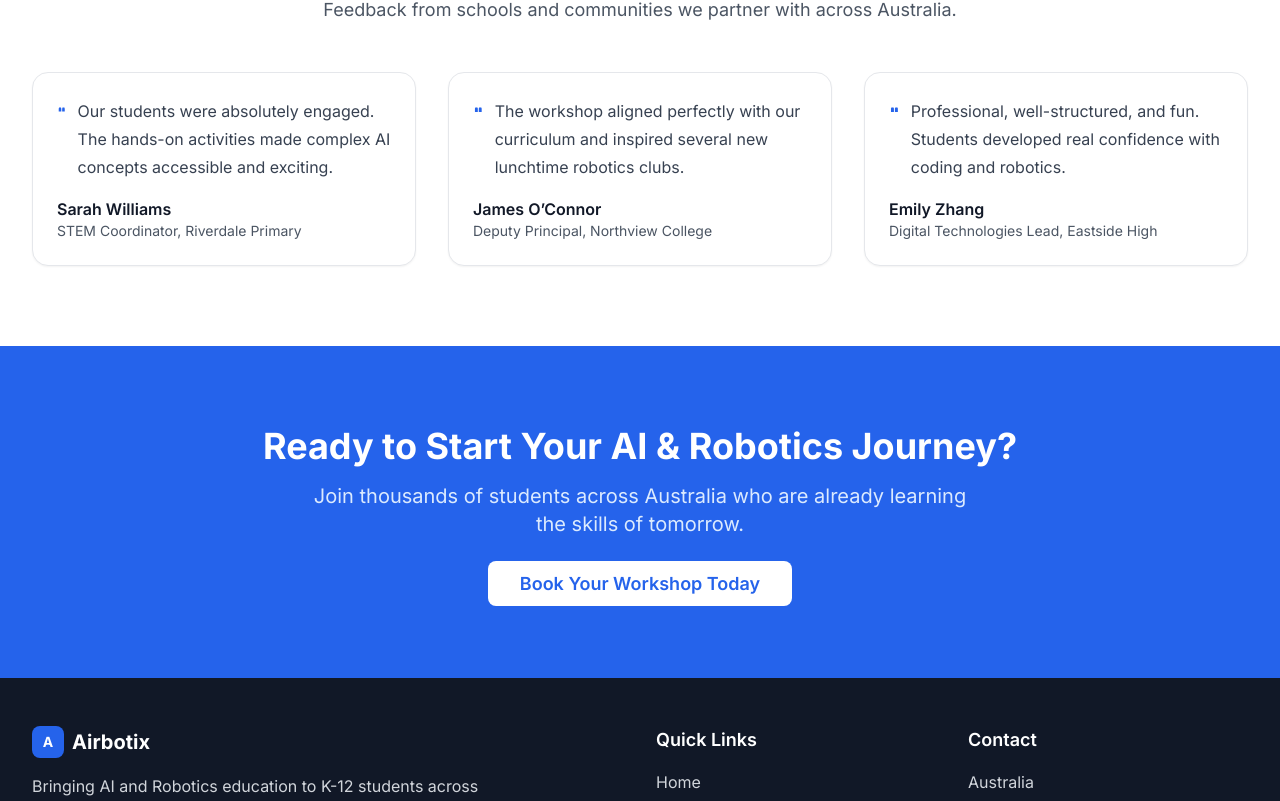
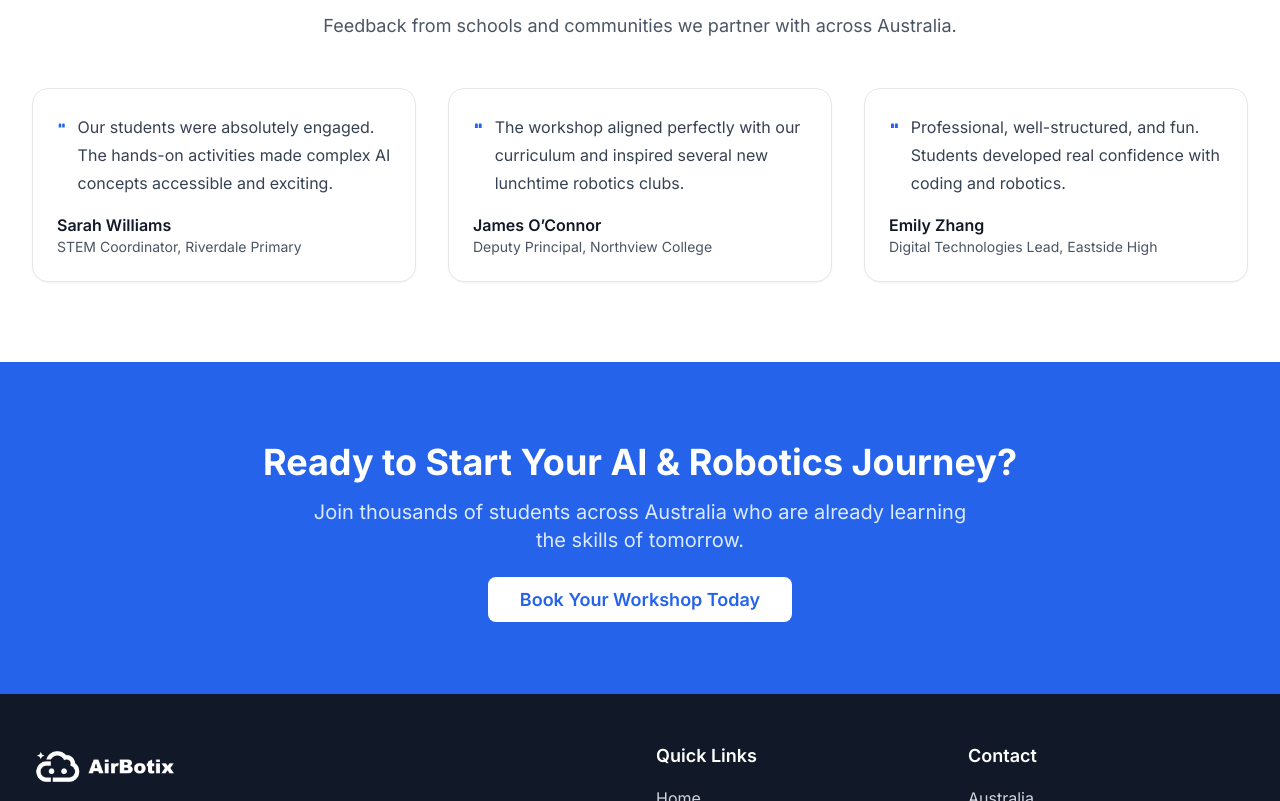
Before and after one commit to Airbotix-AI/airbotix, a React (Vite) app: page /#/ in a window 1280 px wide. Shown: the part 1999-2800 px from the top of the page. Built offline with nearby package versions, Linux system fonts and the light colour scheme.

Commit message:
Logo resource constant manage and replace the temporary logo in header and footer section

```diff
--- a/src/components/Footer.tsx
+++ b/src/components/Footer.tsx
@@ -1,17 +1,19 @@
 import { Link } from 'react-router-dom'
+import { LOGO_PATHS, ALT_TEXTS, LOGO_SIZES } from '../constants/assets'
 
 const Footer = () => {
   return (
     <footer className="bg-gray-900 text-white">
       <div className="max-w-7xl mx-auto px-4 sm:px-6 lg:px-8 py-12">
-        <div className="grid grid-cols-1 md:grid-cols-4 gap-8">
+        <div className="grid grid-cols-1 md:grid-cols-4 gap-8 items-start">
           {/* Company Info */}
           <div className="col-span-1 md:col-span-2">
-            <div className="flex items-center space-x-2 mb-4">
-              <div className="w-8 h-8 bg-primary-600 rounded-lg flex items-center justify-center">
-                <span className="text-white font-bold text-sm">A</span>
-              </div>
-              <span className="text-xl font-bold">Airbotix</span>
+            <div className={`logo-crop-container-footer ${LOGO_SIZES.FOOTER.MAX_WIDTH} mb-0`}>
+              <img
+                src={LOGO_PATHS.WHITE_HORIZONTAL}
+                alt={ALT_TEXTS.LOGO_MAIN}
+                className={`${LOGO_SIZES.FOOTER.HEIGHT} ${LOGO_SIZES.FOOTER.WIDTH} logo-crop-footer`}
+              />
             </div>
             <p className="text-gray-300 mb-4 max-w-md">
               Bringing AI and Robotics education to K-12 students across Australia.
--- a/src/components/Header.tsx
+++ b/src/components/Header.tsx
@@ -1,5 +1,6 @@
 import { useState } from 'react'
 import { Link } from 'react-router-dom'
+import { LOGO_PATHS, ALT_TEXTS, LOGO_SIZES } from '../constants/assets'
 
 const Header = () => {
   const [isMenuOpen, setIsMenuOpen] = useState(false)
@@ -11,14 +12,15 @@ const Header = () => {
   return (
     <header className="bg-white shadow-sm border-b border-gray-200">
       <div className="max-w-7xl mx-auto px-4 sm:px-6 lg:px-8">
-        <div className="flex justify-between items-center h-16">
+        <div className="flex justify-between items-center h-20">
           {/* Logo */}
           <div className="flex-shrink-0">
-            <Link to="/" className="flex items-center space-x-2">
-              <div className="w-8 h-8 bg-primary-600 rounded-lg flex items-center justify-center">
-                <span className="text-white font-bold text-sm">A</span>
-              </div>
-              <span className="text-xl font-bold text-gray-900">Airbotix</span>
+            <Link to="/" className="flex items-center">
+              <img
+                src={LOGO_PATHS.BLACK_HORIZONTAL}
+                alt={ALT_TEXTS.LOGO_MAIN}
+                className={`${LOGO_SIZES.HEADER.HEIGHT} ${LOGO_SIZES.HEADER.WIDTH} ${LOGO_SIZES.HEADER.MAX_WIDTH}`}
+              />
             </Link>
           </div>
 
--- /dev/null
+++ b/src/constants/assets.ts
@@ -0,0 +1,38 @@
+// Asset constants - following string-constants rules
+// All asset paths must be defined as constants to avoid magic strings
+
+const BASE_PATH = import.meta.env.MODE === 'production' ? '/airbotix-website' : ''
+
+export const LOGO_PATHS = {
+  BLACK_HORIZONTAL: `${BASE_PATH}/logo-black-horizontal.png`,
+  BLACK_VERTICAL: `${BASE_PATH}/logo-black-vertical.png`,
+  WHITE_HORIZONTAL: `${BASE_PATH}/logo-white-horizontal.png`,
+  WHITE_VERTICAL: `${BASE_PATH}/logo-white-vertical.png`,
+} as const
+
+export const FAVICON_PATHS = {
+  ICON: `${BASE_PATH}/logo-black-vertical.png`,
+  APPLE_TOUCH: `${BASE_PATH}/logo-black-vertical.png`,
+  SHORTCUT: `${BASE_PATH}/logo-black-vertical.png`,
+} as const
+
+export const ALT_TEXTS = {
+  LOGO: 'Airbotix Logo',
+  LOGO_MAIN: 'Airbotix - AI and Robotics Education',
+} as const
+
+export const LOGO_SIZES = {
+  HEADER: {
+    HEIGHT: 'h-24 md:h-40',
+    WIDTH: 'w-auto',
+    MAX_WIDTH: 'max-w-64 md:max-w-96', // Responsive max width
+  },
+  FOOTER: {
+    HEIGHT: 'h-12 md:h-24',
+    WIDTH: 'w-auto',
+    MAX_WIDTH: 'max-w-48 md:max-w-56', // Reasonable max width for footer
+  },
+} as const
+
+// Type definitions for logo variants
+export type LogoVariant = typeof LOGO_PATHS[keyof typeof LOGO_PATHS]
--- a/src/index.css
+++ b/src/index.css
@@ -50,4 +50,23 @@
     -webkit-box-orient: vertical;
     overflow: hidden;
   }
+
+  /* Logo cropping utilities to remove whitespace around logos */
+  .logo-crop-container {
+    overflow: hidden;
+    display: flex;
+    align-items: center;
+  }
+
+  .logo-crop-container-footer {
+    overflow: hidden;
+    display: flex;
+    align-items: flex-start;
+  }
+
+  .logo-crop-footer {
+    transform: scale(1.75);
+    margin: -1rem -0.75rem;
+    transform-origin: left center;
+  }
 }
```
